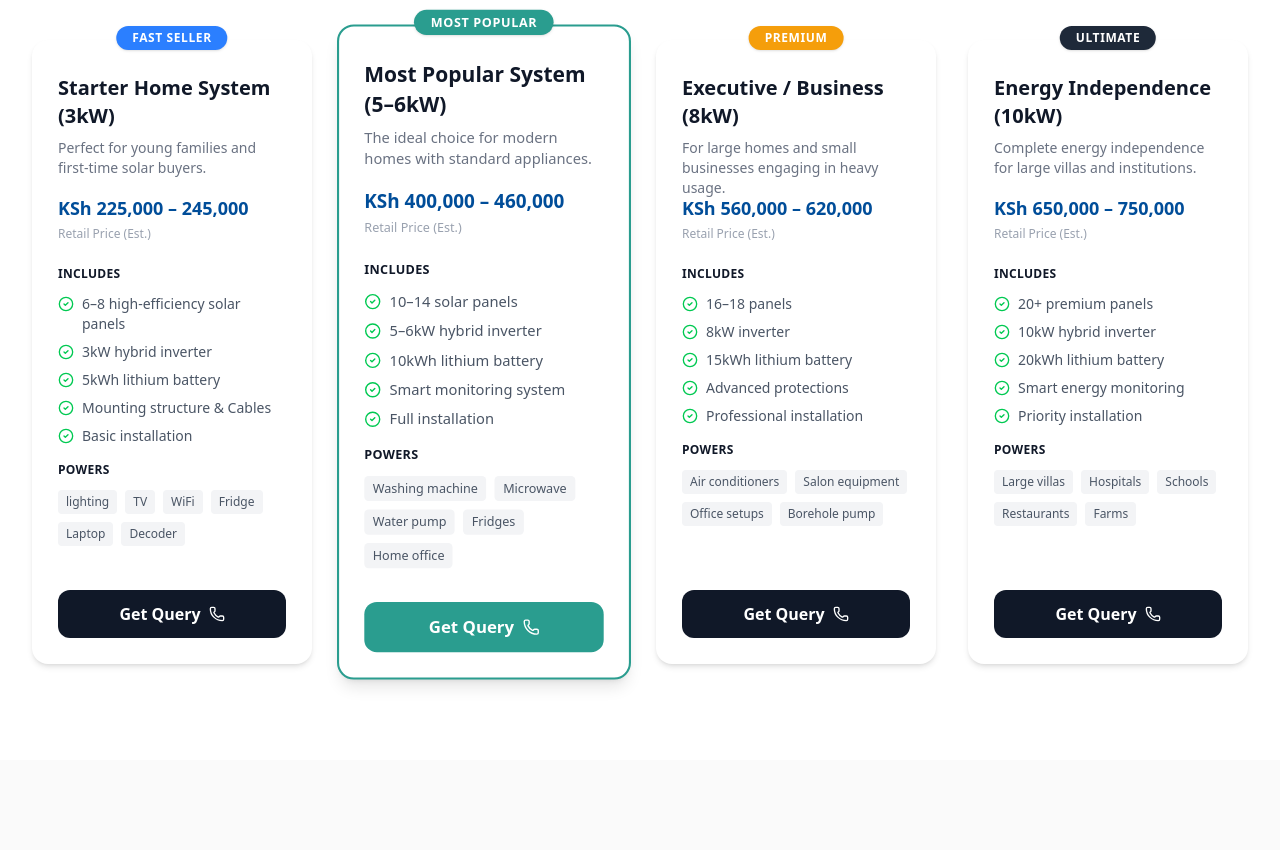
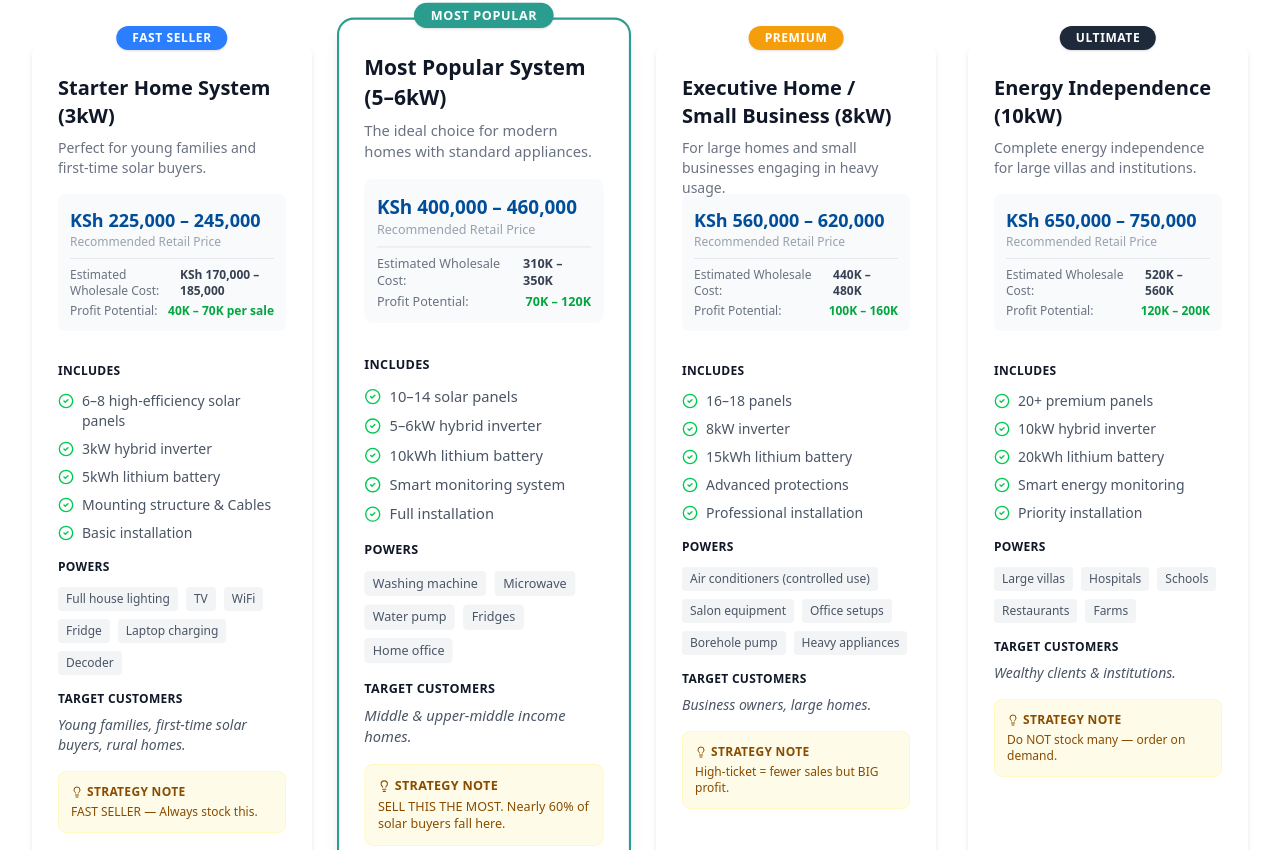
Before and after one commit to eugeneokaka/optima, a Next.js app: page / in a window 1280 px wide. Shown: the part 1750-2600 px from the top of the page. Built offline with nearby package versions, Linux system fonts and the light colour scheme.

Commit message:
added more info

```diff
--- a/src/components/Products.tsx
+++ b/src/components/Products.tsx
@@ -17,6 +17,8 @@ const packages = [
   {
     name: "Starter Home System (3kW)",
     price: "KSh 225,000 – 245,000",
+    wholesale: "KSh 170,000 – 185,000",
+    profit: "40K – 70K per sale",
     description: "Perfect for young families and first-time solar buyers.",
     features: [
       "6–8 high-efficiency solar panels",
@@ -25,13 +27,17 @@ const packages = [
       "Mounting structure & Cables",
       "Basic installation"
     ],
-    powers: ["lighting", "TV", "WiFi", "Fridge", "Laptop", "Decoder"],
+    powers: ["Full house lighting", "TV", "WiFi", "Fridge", "Laptop charging", "Decoder"],
+    target: "Young families, first-time solar buyers, rural homes.",
+    strategy: "FAST SELLER — Always stock this.",
     badge: "FAST SELLER",
     color: "blue"
   },
   {
     name: "Most Popular System (5–6kW)",
     price: "KSh 400,000 – 460,000",
+    wholesale: "310K – 350K",
+    profit: "70K – 120K",
     description: "The ideal choice for modern homes with standard appliances.",
     features: [
       "10–14 solar panels",
@@ -41,12 +47,16 @@ const packages = [
       "Full installation"
     ],
     powers: ["Washing machine", "Microwave", "Water pump", "Fridges", "Home office"],
+    target: "Middle & upper-middle income homes.",
+    strategy: "SELL THIS THE MOST. Nearly 60% of solar buyers fall here.",
     badge: "MOST POPULAR",
     color: "green" // Optima green
   },
   {
-    name: "Executive / Business (8kW)",
+    name: "Executive Home / Small Business (8kW)",
     price: "KSh 560,000 – 620,000",
+    wholesale: "440K – 480K",
+    profit: "100K – 160K",
     description: "For large homes and small businesses engaging in heavy usage.",
     features: [
       "16–18 panels",
@@ -55,13 +65,17 @@ const packages = [
       "Advanced protections",
       "Professional installation"
     ],
-    powers: ["Air conditioners", "Salon equipment", "Office setups", "Borehole pump"],
+    powers: ["Air conditioners (controlled use)", "Salon equipment", "Office setups", "Borehole pump", "Heavy appliances"],
+    target: "Business owners, large homes.",
+    strategy: "High-ticket = fewer sales but BIG profit.",
     badge: "PREMIUM",
     color: "orange"
   },
   {
     name: "Energy Independence (10kW)",
     price: "KSh 650,000 – 750,000",
+    wholesale: "520K – 560K",
+    profit: "120K – 200K",
     description: "Complete energy independence for large villas and institutions.",
     features: [
       "20+ premium panels",
@@ -71,6 +85,8 @@ const packages = [
       "Priority installation"
     ],
     powers: ["Large villas", "Hospitals", "Schools", "Restaurants", "Farms"],
+    target: "Wealthy clients & institutions.",
+    strategy: "Do NOT stock many — order on demand.",
     badge: "ULTIMATE",
     color: "gray"
   }
@@ -141,8 +157,20 @@ export default function Products() {
                   <div className="mb-6 mt-2">
                     <h3 className="text-xl font-bold text-gray-900 mb-2">{pkg.name}</h3>
                     <p className="text-sm text-gray-500 mb-4 h-10">{pkg.description}</p>
-                    <div className="text-optima-blue font-bold text-lg mb-1">{pkg.price}</div>
-                    <div className="text-xs text-gray-400">Retail Price (Est.)</div>
+
+                    <div className="bg-gray-50 p-3 rounded-lg mb-2">
+                      <div className="text-optima-blue font-bold text-lg">{pkg.price}</div>
+                      <div className="text-xs text-gray-400 mb-2">Recommended Retail Price</div>
+
+                      <div className="flex justify-between text-xs border-t border-gray-200 pt-2 mt-2">
+                        <span className="text-gray-500">Estimated Wholesale Cost:</span>
+                        <span className="font-semibold text-gray-700">{pkg.wholesale}</span>
+                      </div>
+                      <div className="flex justify-between text-xs pt-1">
+                        <span className="text-gray-500">Profit Potential:</span>
+                        <span className="font-semibold text-green-600">{pkg.profit}</span>
+                      </div>
+                    </div>
                   </div>
 
                   <div className="space-y-4 mb-8 flex-grow">
@@ -168,6 +196,22 @@ export default function Products() {
                         ))}
                       </div>
                     </div>
+
+                    <div>
+                       <h4 className="text-xs font-bold text-gray-900 uppercase tracking-wide mb-2">Target Customers</h4>
+                       <p className="text-sm text-gray-600 italic">
+                         {pkg.target}
+                       </p>
+                    </div>
+
+                    <div className="bg-yellow-50 border border-yellow-100 p-3 rounded-lg">
+                       <h4 className="text-xs font-bold text-yellow-800 uppercase tracking-wide mb-1 flex items-center gap-1">
+                         <Lightbulb size={12} /> Strategy Note
+                       </h4>
+                       <p className="text-xs text-yellow-800 font-medium">
+                         {pkg.strategy}
+                       </p>
+                    </div>
                   </div>
 
                   <a
```
